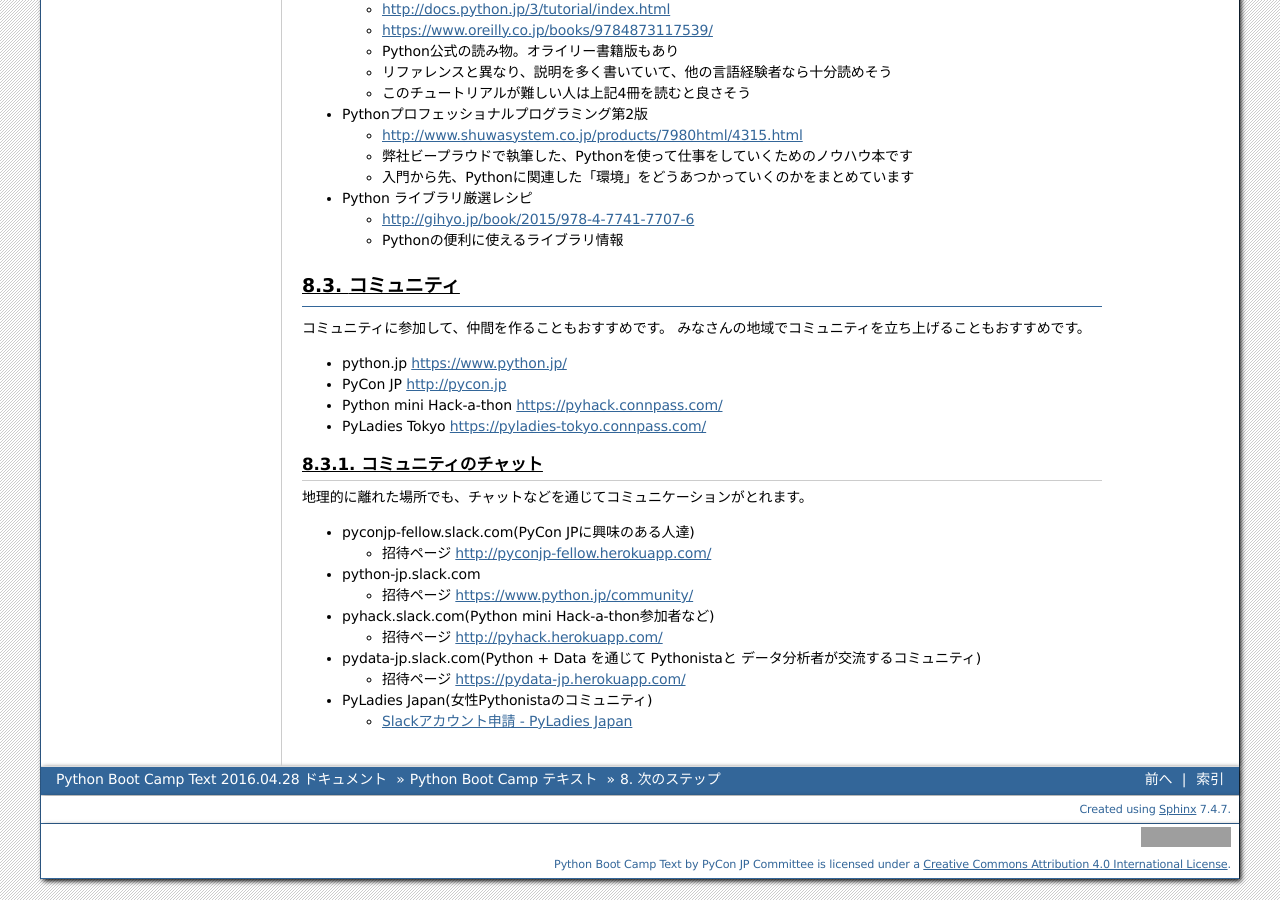
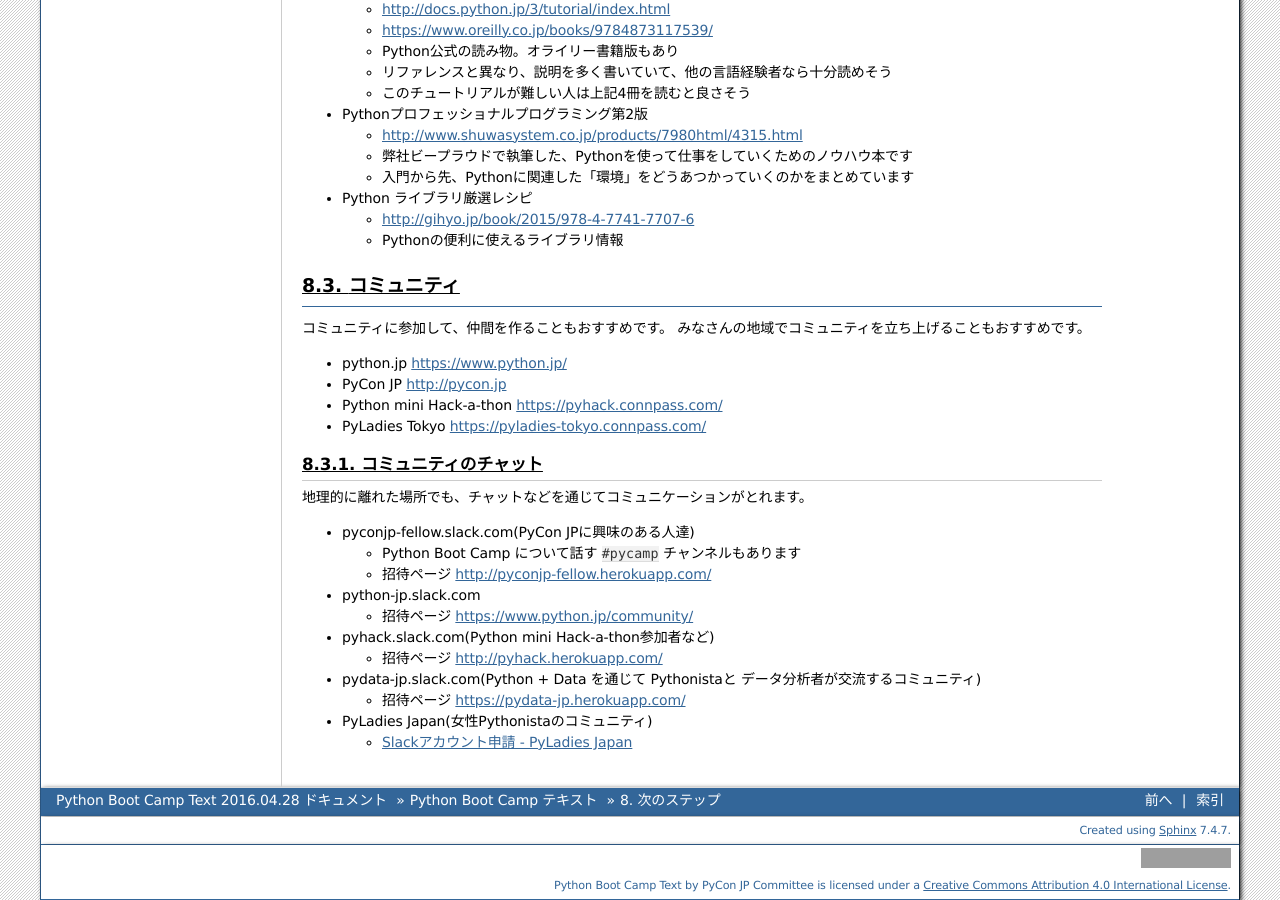
Before and after one commit to pyconjp/pycamp.pycon.jp, a Sphinx documentation site: the page built from source/textbook/8_nextstep.rst, in a window 1280 px wide and 900 px high, scrolled down 1410 px. Built offline with Sphinx 7.4.7, drawn with Linux system fonts in a browser that asks for light colours; grey boxes are pictures that could not be loaded.

Commit message:
refs #83 #pycamp チャンネルについて追記

```diff
--- a/source/textbook/8_nextstep.rst
+++ b/source/textbook/8_nextstep.rst
@@ -103,6 +103,7 @@
 
 * pyconjp-fellow.slack.com(PyCon JPに興味のある人達)
 
+  * Python Boot Camp について話す ``#pycamp`` チャンネルもあります
   * 招待ページ http://pyconjp-fellow.herokuapp.com/
 * python-jp.slack.com
 
```
